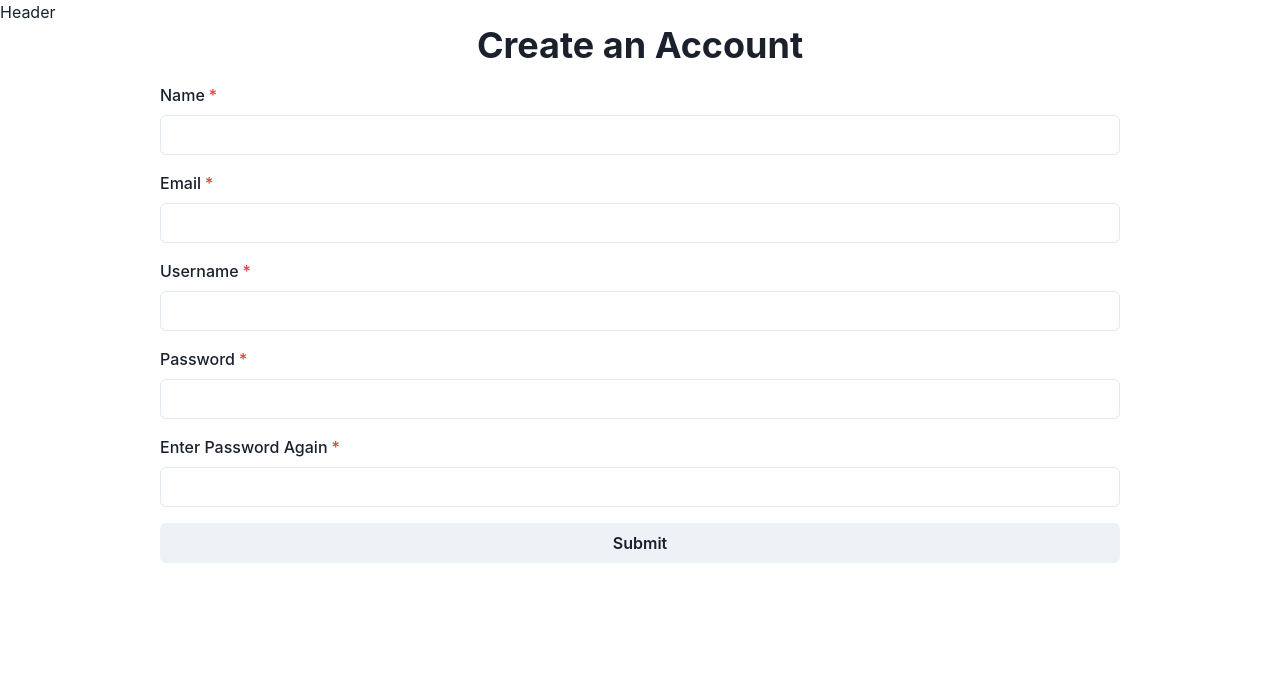
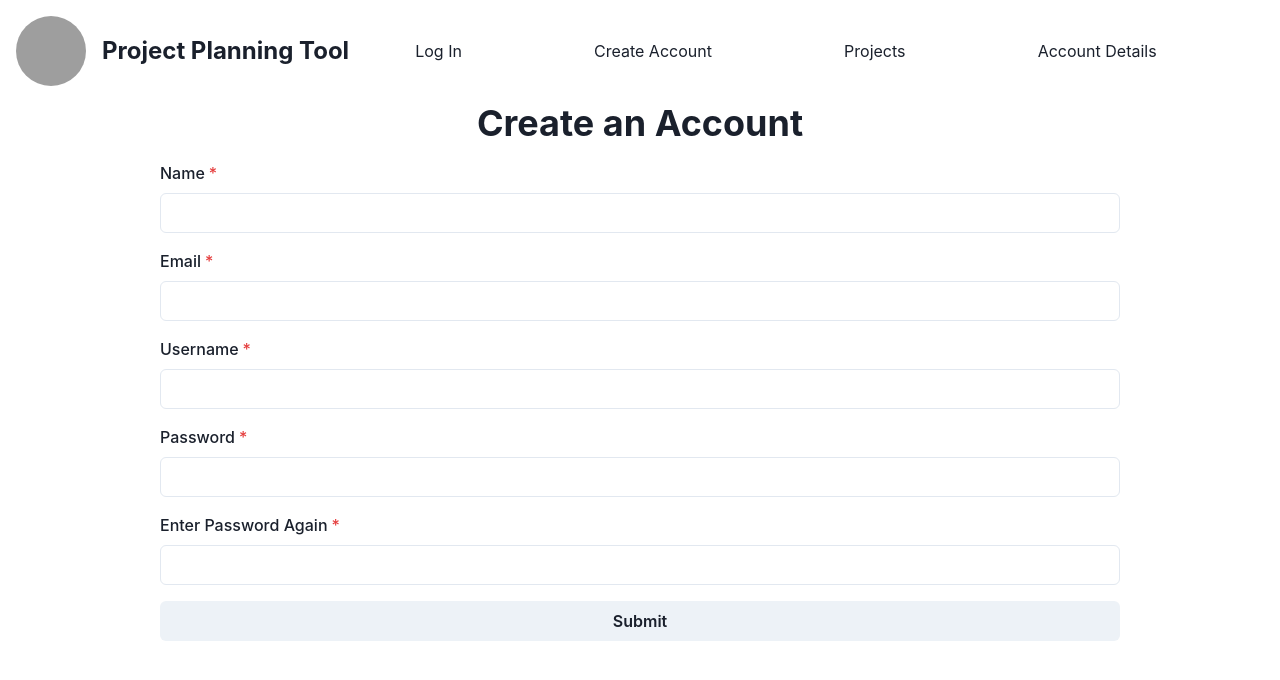
Before and after one commit to priceclaire/todo-list, a React (Create React App) app in the folder frontend/: page /sign-up in a window 1280 px wide. Shown: the top 680 px of the page. Built offline with nearby package versions, Linux system fonts and the light colour scheme; grey boxes are pictures that could not be loaded.

Commit message:
add navigation initial setup

```diff
--- a/frontend/src/Components/Header.tsx
+++ b/frontend/src/Components/Header.tsx
@@ -1,9 +1,34 @@
-import { Box } from '@chakra-ui/react';
+import { Box, Heading, Image } from '@chakra-ui/react';
+import { Link } from 'react-router-dom';
+
+const pages = [
+  {name: "Log In", path: "/log-in"},
+  {name: "Create Account", path: "/sign-up"},
+  {name: "Projects", path: "/projects"},
+  {name: "Account Details", path: "/profile"}
+]
 
 const Header = () => {
   return (
-    <Box>
-      <h1>Header</h1>
+    <Box p={4} display="flex" alignItems="center">
+      <Box display="flex" gap={4} alignItems="center">
+        <Image
+          boxSize="70px"
+          borderRadius="50%"
+          src="../assets/card-sun.png"
+          alt="Sun"
+        />
+        <Heading fontSize={24}>Project Planning Tool</Heading>
+      </Box>
+      <Box display="flex" justifyContent="space-around" width="70%">
+        {pages.map((page) => {
+          return (
+            <Link to={page.path}>
+              <Box>{page.name}</Box>
+            </Link>
+          );
+        })}
+      </Box>
     </Box>
   );
 };
--- a/frontend/src/index.tsx
+++ b/frontend/src/index.tsx
@@ -2,7 +2,8 @@
 import ReactDOM from 'react-dom/client';
 import './index.css';
 import App from './App';
-import { RouterProvider, createBrowserRouter, redirect } from 'react-router-dom';
+import { RouterProvider, createBrowserRouter } from 'react-router-dom';
+import { redirect } from 'react-router-dom';
 import SignUp from './Pages/Signup';
 import LogIn from './Pages/Login';
 import Projects from './Pages/Projects';
```
Also changed, not shown: frontend/src/assets/card-sun.png (added).
